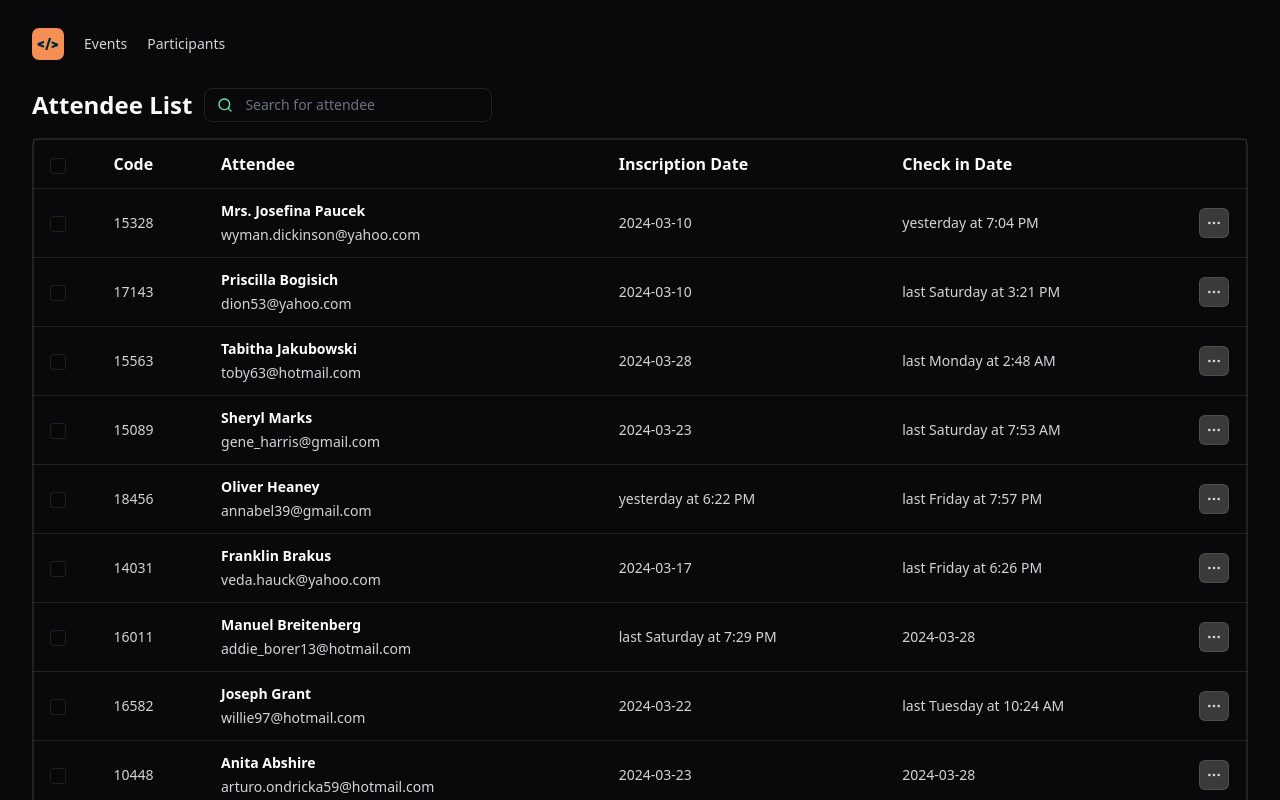
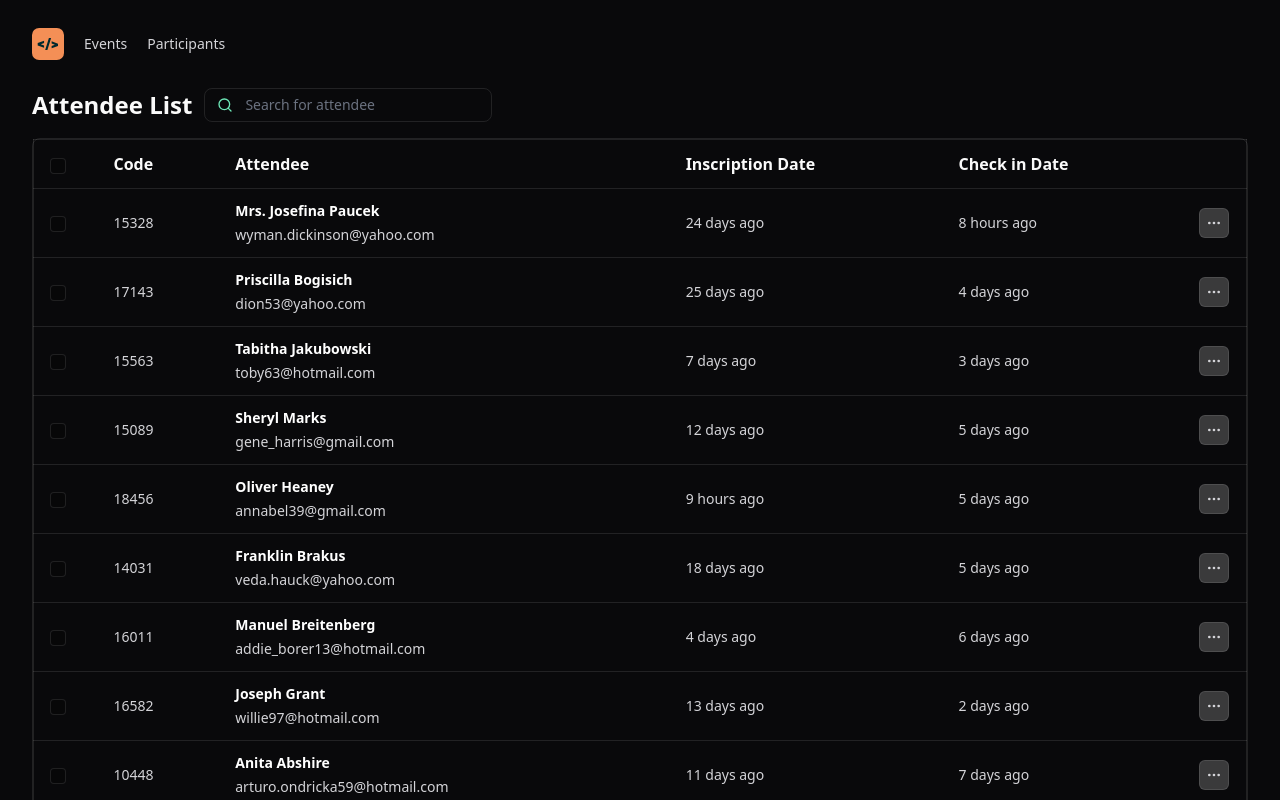
Before and after one commit to tatacsd/pass-in-web, a React (Vite) app: page / in a window 1280 px wide. Shown: the top 800 px of the page. Built offline with nearby package versions, Linux system fonts and the light colour scheme.

Commit message:
🌐 ➕ 🚸  using dayjs

```diff
--- a/package.json
+++ b/package.json
@@ -10,6 +10,7 @@
   },
   "dependencies": {
     "date-fns": "^3.6.0",
+    "dayjs": "^1.11.10",
     "lucide-react": "^0.364.0",
     "react": "^18.2.0",
     "react-dom": "^18.2.0",
--- a/src/components/attendee-list.tsx
+++ b/src/components/attendee-list.tsx
@@ -13,9 +13,12 @@
 import { TableRow } from "./table/table-row";
 import { ChangeEvent, useState } from "react";
 import { attendees } from "../data/attendees";
-import { enCA } from "date-fns/locale";
-import { formatRelative } from "date-fns";
+import dayjs from "dayjs";
+import relativeTime from "dayjs/plugin/relativeTime";
+import "dayjs/locale/en-ca";
 
+dayjs.extend(relativeTime);
+dayjs.locale("en-ca");
 
 
 export function AttendeeList() {
@@ -74,8 +77,8 @@
                     <span>{attendee.email}</span>
                   </div>
                 </TableCell>
-                <TableCell>{formatRelative(attendee.createdAt, new Date(), { locale: enCA })}</TableCell>
-                <TableCell>{formatRelative(attendee.checkedInAt, new Date(), { locale: enCA })}</TableCell>
+                <TableCell>{dayjs().to(attendee.createdAt)}</TableCell>
+                <TableCell>{dayjs().to(attendee.checkedInAt)}</TableCell>
                 <TableCell>
                   <IconButton transparent>
                     <MoreHorizontal className="size-4" />
```
Also changed, not shown: 1 other file (tests, documents, lock files or other folders).
